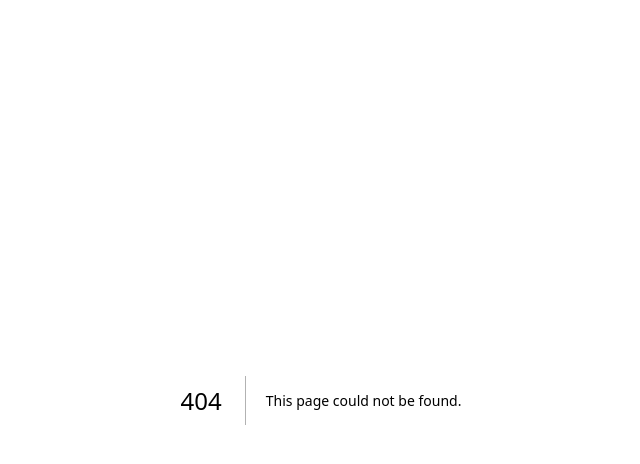
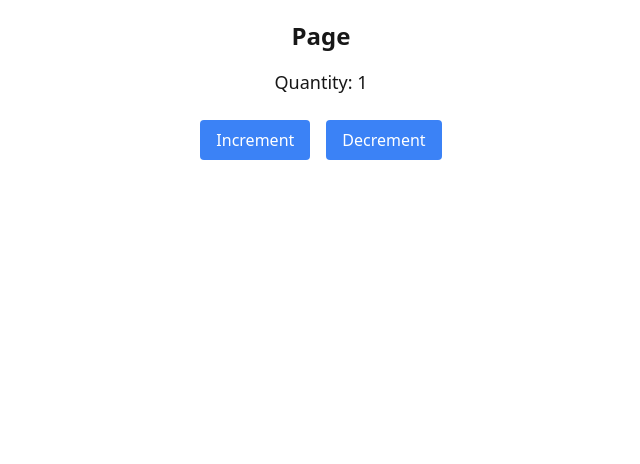
Before and after one commit to NDaetan/cprg306-assignments, a Next.js app: page /week-4 in a window 1280 px wide. Before the commit this address had no page. Shown: the top 464 px of the page, without its empty margins (319-959 px from the left). Built offline with nearby package versions, Linux system fonts and the light colour scheme.

Commit message:
Week4
week4 project

```diff
--- a/app/page.js
+++ b/app/page.js
@@ -5,16 +5,17 @@ export default function Home() {
   return (
     <main>
       <h1>CPRG 306: Web Development 2 - Assignments</h1>
-      <ol>
-        <li>
-          <Link className = "underline" href = ".\week-2\">Week 2 Assignment</Link>
-        </li>
-        <li>
-          <Link className = "underline" href = ".\week-3\">Week 3 Assignment</Link>
-        </li>
-      </ol>
-
-
+        <ul>
+          <li>
+            <Link className = "underline" href = "./week-2">Week 2 Assignment</Link>
+          </li>
+          <li>
+            <Link className = "underline" href = "./week-3">Week 3 Assignment</Link>
+          </li>
+            <li>
+              <Link className = "underline" href = "./week-4">Week 4 Assignment</Link>
+            </li>
+        </ul>
     </main>
   );
 }
--- a/app/week-3/item.js
+++ b/app/week-3/item.js
@@ -1,6 +1,6 @@
 import React from 'react';
 
-export default function item({name, quantity, category}) {
+export default function Item({name, quantity, category}) {
     return (
         <li>
             <div>{name}</div>
--- /dev/null
+++ b/app/week-4/new-item.js
@@ -0,0 +1,47 @@
+// app/week-4/new-item.js
+"use client";
+import { useState } from 'react';
+
+export const increment = (setQuantity) => {
+    setQuantity(prevQuantity => Math.min(prevQuantity + 1, 20));
+};
+
+export const decrement = (setQuantity) => {
+    setQuantity(prevQuantity => Math.max(prevQuantity - 1, 0));
+};
+
+const NewItem = () =>{
+    const [quantity, setQuantity] = useState(1);
+
+    return (
+        <form className="space-y-4">
+            <div className="flex items-center space-x-4">
+                <button
+                    type="button"
+                    onClick={decrement}
+                    disabled={quantity === 1}
+                    className="px-4 py-2 bg-gray-300 rounded disabled:opacity-50"
+                >
+                    -
+                </button>
+                <span>{quantity}</span>
+                <button
+                    type="button"
+                    onClick={increment}
+                    disabled={quantity === 20}
+                    className="px-4 py-2 bg-gray-300 rounded disabled:opacity-50"
+                >
+                    +
+                </button>
+            </div>
+            <button
+                type="submit"
+                className="px-4 py-2 bg-blue-500 text-white rounded"
+            >
+                Add Item
+            </button>
+        </form>
+    );
+};
+
+export default NewItem;
--- /dev/null
+++ b/app/week-4/page.js
@@ -0,0 +1,28 @@
+"use client";
+import {increment, decrement} from './new-item';
+import { useState } from 'react';
+
+const Page = () => {
+    const [quantity, setQuantity] = useState(1);
+
+    return (
+        <div className="text-center p-5 font-sans">
+            <h1 className="text-2xl font-bold mb-4">Page</h1>
+            <p className="text-lg mb-4">Quantity: {quantity}</p>
+            <button
+                className="m-2 px-4 py-2 bg-blue-500 text-white rounded hover:bg-blue-700"
+                onClick={() => increment(setQuantity)}
+            >
+                Increment
+            </button>
+            <button
+                className="m-2 px-4 py-2 bg-blue-500 text-white rounded hover:bg-blue-700"
+                onClick={() => decrement(setQuantity)}
+            >
+                Decrement
+            </button>
+        </div>
+    );
+};
+
+export default Page;
```
